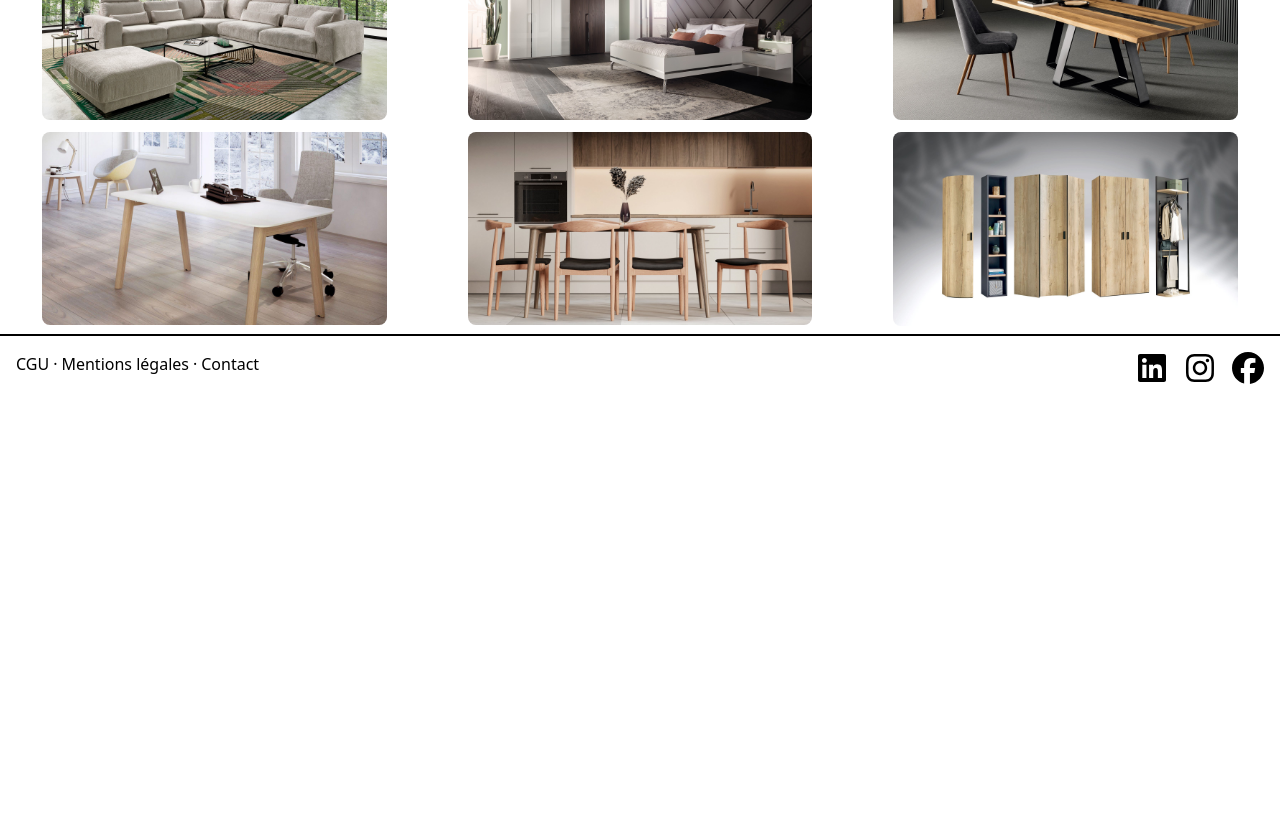
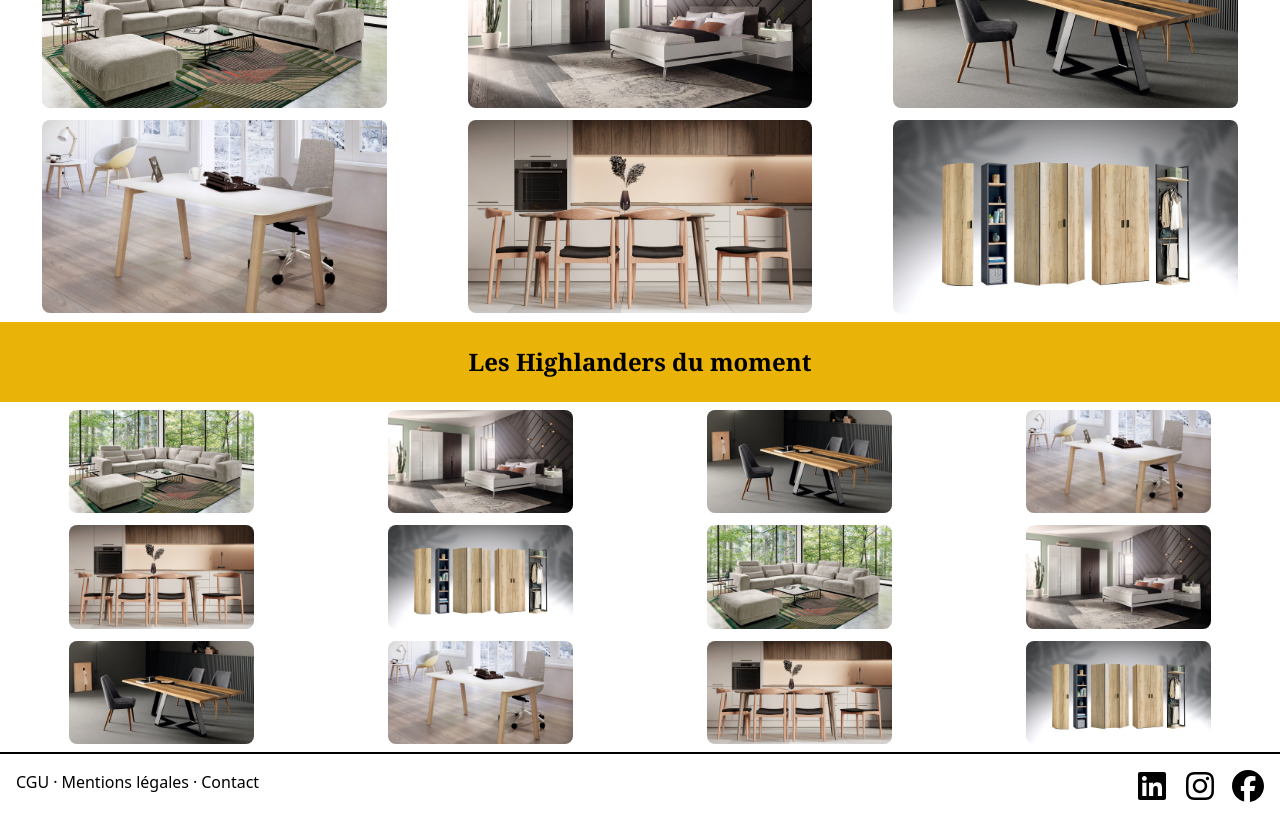
Before and after one commit to B3-Team6/e-commerce-project, a Next.js app: page / in a window 1280 px wide. Shown: the part 560-1378 px from the top of the page. Before the commit the page ends 960 px from the top, so only its background shows below. Built offline with nearby package versions, Linux system fonts and the light colour scheme.

Commit message:
Highlanders & z-index navbar

```diff
--- a/src/components/Layout/Navbar.jsx
+++ b/src/components/Layout/Navbar.jsx
@@ -5,7 +5,7 @@ import { Bars3Icon } from "@heroicons/react/24/solid";
 const Navbar = () => {
   return (
     <>
-      <div className="bg-orange-100 flex justify-between p-2 sticky top-0">
+      <div className="bg-orange-100 flex justify-between p-2 sticky top-0 z-20">
         <a href="#" className="font-serif font-bold text-2xl pl-2">
           AIRNES
         </a>
--- a/src/pages/index.js
+++ b/src/pages/index.js
@@ -2,7 +2,7 @@ import Carousel from "@/components/Carousel";
 import Head from "next/head";
 import Image from "next/image";
 
-const products = [
+const categories = [
   {
     id: 1,
     name: "Canape",
@@ -83,6 +83,165 @@ const products = [
   },
 ];
 
+const products = [
+  {
+    id: 1,
+    name: "Canape",
+    img: (
+      <Image
+        alt="canape"
+        width={300}
+        height={300}
+        src="/images/canape.jpg"
+        className="rounded-lg hover:opacity-50"
+      />
+    ),
+  },
+  {
+    id: 2,
+    name: "Lit",
+    img: (
+      <Image
+        alt="lit"
+        width={300}
+        height={300}
+        src="/images/lit.jpg"
+        className="rounded-lg hover:opacity-50"
+      />
+    ),
+  },
+  {
+    id: 3,
+    name: "Table",
+    img: (
+      <Image
+        alt="table"
+        width={300}
+        height={300}
+        src="/images/table.jpg"
+        className="rounded-lg hover:opacity-50"
+      />
+    ),
+  },
+  {
+    id: 4,
+    name: "Bureau",
+    img: (
+      <Image
+        alt="bureau"
+        width={300}
+        height={300}
+        src="/images/bureau.jpg"
+        className="rounded-lg hover:opacity-50"
+      />
+    ),
+  },
+  {
+    id: 5,
+    name: "Chaise",
+    img: (
+      <Image
+        alt="chaise"
+        width={300}
+        height={300}
+        src="/images/chaise.jpg"
+        className="rounded-lg hover:opacity-50"
+      />
+    ),
+  },
+  {
+    id: 6,
+    name: "Armoire",
+    img: (
+        <Image
+        alt="armoire"
+        width={300}
+        height={300}
+        src="/images/armoire.jpg"
+        className="rounded-lg hover:opacity-50"
+      />
+    ),
+  },
+  {
+    id: 1,
+    name: "Canape",
+    img: (
+      <Image
+        alt="canape"
+        width={300}
+        height={300}
+        src="/images/canape.jpg"
+        className="rounded-lg hover:opacity-50"
+      />
+    ),
+  },
+  {
+    id: 2,
+    name: "Lit",
+    img: (
+      <Image
+        alt="lit"
+        width={300}
+        height={300}
+        src="/images/lit.jpg"
+        className="rounded-lg hover:opacity-50"
+      />
+    ),
+  },
+  {
+    id: 3,
+    name: "Table",
+    img: (
+      <Image
+        alt="table"
+        width={300}
+        height={300}
+        src="/images/table.jpg"
+        className="rounded-lg hover:opacity-50"
+      />
+    ),
+  },
+  {
+    id: 4,
+    name: "Bureau",
+    img: (
+      <Image
+        alt="bureau"
+        width={300}
+        height={300}
+        src="/images/bureau.jpg"
+        className="rounded-lg hover:opacity-50"
+      />
+    ),
+  },
+  {
+    id: 5,
+    name: "Chaise",
+    img: (
+      <Image
+        alt="chaise"
+        width={300}
+        height={300}
+        src="/images/chaise.jpg"
+        className="rounded-lg hover:opacity-50"
+      />
+    ),
+  },
+  {
+    id: 6,
+    name: "Armoire",
+    img: (
+        <Image
+        alt="armoire"
+        width={300}
+        height={300}
+        src="/images/armoire.jpg"
+        className="rounded-lg hover:opacity-50"
+      />
+    ),
+  },
+];
+
 const Home = () => {
   return (
     <>
@@ -94,15 +253,34 @@ const Home = () => {
       </Head>
 
       <Carousel />
-      <div className="p-4 flex items-center flex-col">
-        <p>Découvrez nos meilleurs ventes et nos catégories de meubles</p>
+      <div className="p-2 flex items-center justify-center font-bold text-xl font-serif bg-yellow-500">
+        <p>Découvrez nos catégories de meubles ainsi que nos meilleurs ventes</p>
       </div>
 
       <div className="grid grid-cols-3 gris-rows-2 gap-3 p-2 items-center  ">
+        {categories.map((categorie) => (
+          <>
+            <div className="flex justify-center">
+              <div className="flex group items-center justify-center  w-5/6 ">
+                <div className=" hidden group-hover:flex text-2xl font-black text-black absolute z-10">
+                  {categorie.name}
+                </div>
+                {categorie.img}
+              </div>
+            </div>
+          </>
+        ))}
+      </div>
+
+          <div className="flex justify-center p-6 font-black text-2xl bg-yellow-500 font-serif">
+          <p>Les Highlanders du moment</p>
+          </div>
+
+      <div className="grid grid-cols-4 gris-rows-3 gap-3 p-2 items-center ">
         {products.map((product) => (
           <>
             <div className="flex justify-center">
-              <div className="flex group items-center justify-center  w-5/6 ">
+              <div className="flex group items-center justify-center  w-3/5 ">
                 <div className=" hidden group-hover:flex text-2xl font-black text-black absolute z-10">
                   {product.name}
                 </div>
@@ -112,6 +290,7 @@ const Home = () => {
           </>
         ))}
       </div>
+
     </>
   );
 };
```
